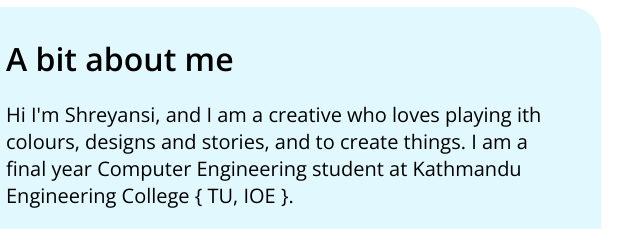
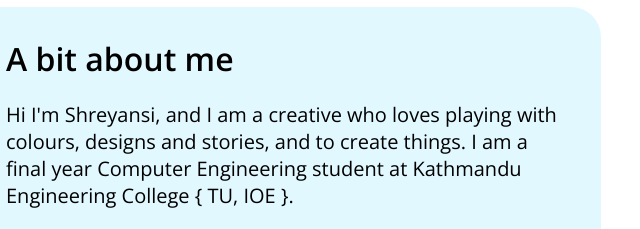
Before and after one commit to Shreyansii/shreyansi-portfolio, a plain HTML site: page index.html in a window 1280 px wide. Shown: the part 1193-1422 px from the top of the page, 640-1280 px from the left. Drawn offline with nearby package versions, Linux system fonts and the light colour scheme.

Commit message:
second iteration

```diff
--- a/index.html
+++ b/index.html
@@ -156,7 +156,7 @@
 				<div class="right-column">
 					<h3>A bit about me</h3>
 					<p>
-						Hi I'm Shreyansi, and I am a creative who loves playing ith colours, designs and stories, and to create things. I am a final year Computer Engineering student at Kathmandu Engineering College { TU, IOE }.
+						Hi I'm Shreyansi, and I am a creative who loves playing with colours, designs and stories, and to create things. I am a final year Computer Engineering student at Kathmandu Engineering College { TU, IOE }.
 					</p>
 					<p>
 						Currently I am honing my skills in full-stack development whilst smoothening my design concepts with every project I work on, I believe it also helps me approach problems from different angles. My interest primarily lies in cognitive science and immersive art experience( integration of art & culture with tech).</p>
```
